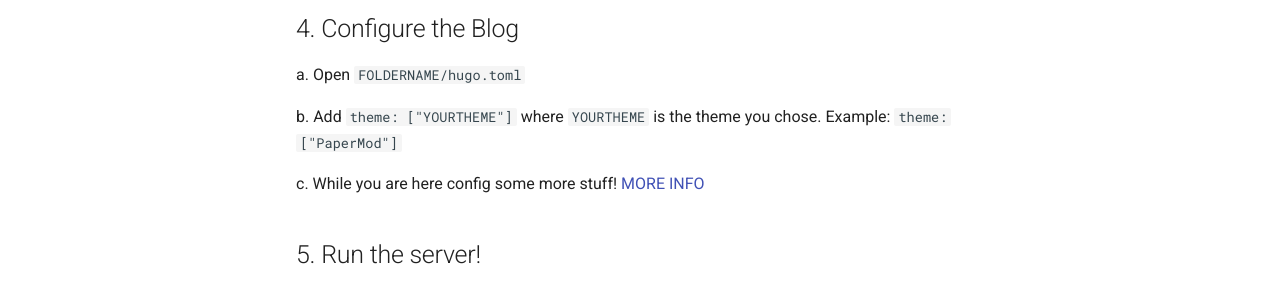
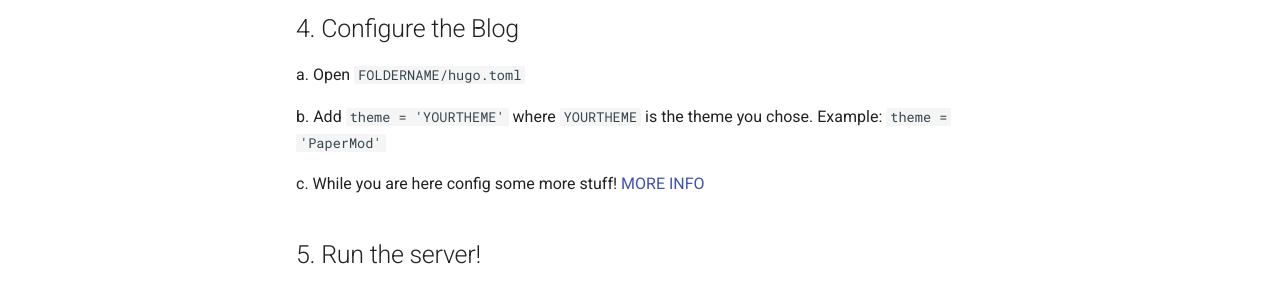
Before and after one commit to BrandgrandRealMe/BrandgrandRealMe.github.io, an MkDocs documentation site: the page built from docs/how-to/DBH/quickstarts/Hugo.md, in a window 1280 px wide and 900 px high, scrolled down 627 px. Shown: the part 347-639 px from the top of the window. Built offline with MkDocs 1.6.1 and Material for MkDocs 9.7.7, drawn with Linux system fonts in a browser that asks for light colours.

Commit message:
Update Hugo.md

```diff
--- a/docs/how-to/DBH/quickstarts/Hugo.md
+++ b/docs/how-to/DBH/quickstarts/Hugo.md
@@ -34,7 +34,7 @@ Make sure you created a **AIO** server!
 
   a. Open `FOLDERNAME/hugo.toml`
 
-  b. Add `theme: ["YOURTHEME"]` where `YOURTHEME` is the theme you chose. Example: `theme: ["PaperMod"]`
+  b. Add `theme = 'YOURTHEME'` where `YOURTHEME` is the theme you chose. Example: `theme = 'PaperMod'`
 
   c. While you are here config some more stuff! [MORE INFO](https://gohugo.io/getting-started/configuration/)
 
```
